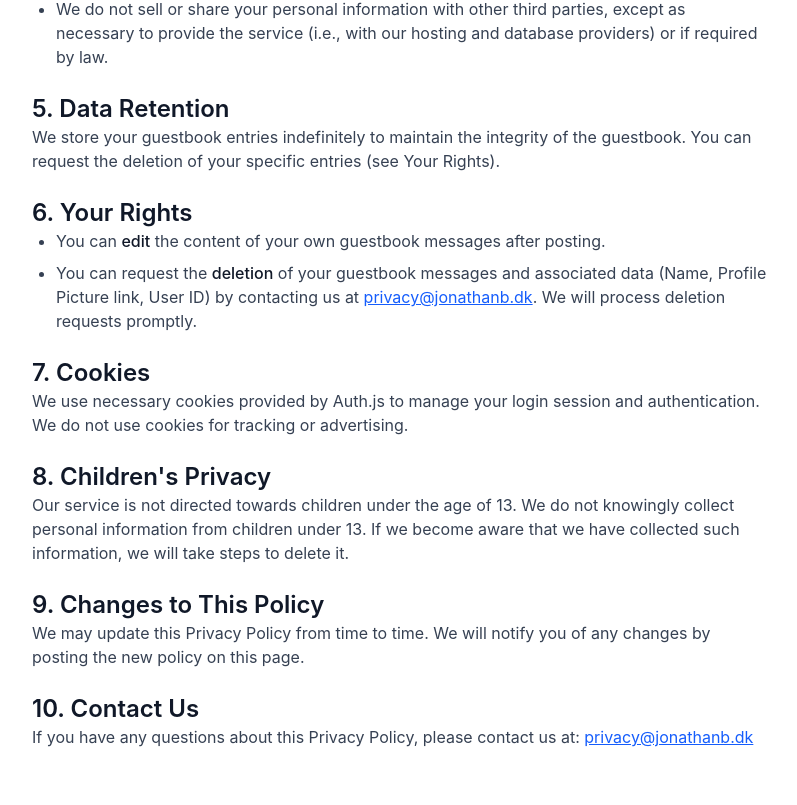
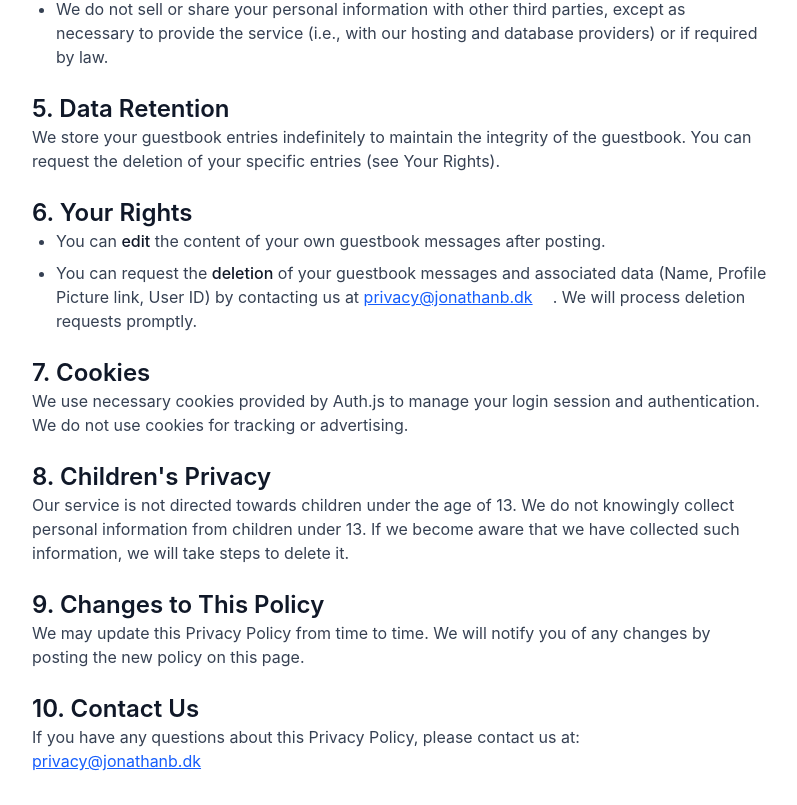
Before and after one commit to jonbng/folio, a Next.js app: page /privacy in a window 1280 px wide. Shown: the part 835-1640 px from the top of the page, without its empty margins (240-1037 px from the left). Before the commit the page ends 1616 px from the top, so only its background shows below. Built offline with nearby package versions, Linux system fonts and the light colour scheme.

Commit message:
email privacy

```diff
--- a/src/app/page.tsx
+++ b/src/app/page.tsx
@@ -12,6 +12,7 @@ import ProjectSidebar from "@/components/project-sidebar";
 import Link from "next/link";
 import { ContactButton } from "@/components/contact-button";
 import CTAButton from "@/components/cta-button";
+import { CopyEmailIcon } from "@/components/copy-email-icon";
 import XIcon from "@/components/XIcon";
 import { Toaster } from "@/components/ui/sonner";
 import GuestbookFull from "@/components/guestbookFull";
@@ -193,14 +194,7 @@ function HomeContent() {
                   <Linkedin size={24} />
                   <span className="sr-only">LinkedIn</span>
                 </Link>
-                <Link
-                  href="mailto:contact@jonathanb.dk"
-                  key="email-link"
-                  className="text-zinc-600 hover:text-zinc-900 transition-colors hover:scale-110"
-                >
-                  <Mail size={24} />
-                  <span className="sr-only">Email</span>
-                </Link>
+                <CopyEmailIcon key="email-link" />
               </nav>
             </header>
             <p className="absolute left-[-99999px]">
--- a/src/app/press-kit/page.tsx
+++ b/src/app/press-kit/page.tsx
@@ -3,6 +3,7 @@ import { ArrowLeft } from "lucide-react";
 import Image from "next/image";
 import { Button } from "@/components/ui/button";
 import { Metadata } from "next";
+import { EmailText } from "@/components/email-text";
 
 export const metadata: Metadata = {
   title: "Press Kit | Jonathan Bangert",
@@ -46,13 +47,7 @@ export default function PressKit() {
                 X
               </a>
               , and if you want to chat, you can reach him at{" "}
-              <a
-                href="mailto:contact@jonathanb.dk"
-                className="underline font-bold"
-              >
-                contact@jonathanb.dk
-              </a>
-              .
+              <EmailText type="contact" className="underline font-bold" />.
             </p>
           </div>
 
@@ -104,12 +99,7 @@ export default function PressKit() {
             <h2 className="text-2xl font-semibold mb-4">Contact</h2>
             <p className="text-zinc-600">
               For press inquiries, please contact:{" "}
-              <a
-                href="mailto:press@jonathanb.dk"
-                className="text-blue-600 hover:underline"
-              >
-                press@jonathanb.dk
-              </a>
+              <EmailText type="press" className="text-blue-600 hover:underline" />
             </p>
           </div>
         </section>
--- a/src/app/privacy/page.tsx
+++ b/src/app/privacy/page.tsx
@@ -1,6 +1,7 @@
 // Example usage: Place this in pages/privacy.jsx or import into another page
 
 import { Metadata } from "next";
+import { EmailText } from "@/components/email-text";
 
 export const metadata: Metadata = {
   title: "Privacy Policy | Jonathan Bangert",
@@ -8,8 +9,6 @@ export const metadata: Metadata = {
 };
 
 export default function PrivacyPolicy() {
-  const contactEmail = "privacy@jonathanb.dk";
-  const contactLink = `mailto:${contactEmail}`;
 
   return (
     <div className="prose mx-auto max-w-3xl px-4 py-8 text-gray-700 bg-white">
@@ -126,12 +125,7 @@ export default function PrivacyPolicy() {
           <strong className="font-medium text-gray-900">deletion</strong> of
           your guestbook messages and associated data (Name, Profile Picture
           link, User ID) by contacting us at{" "}
-          <a
-            href={contactLink}
-            className="text-blue-600 underline hover:text-blue-800"
-          >
-            {contactEmail}
-          </a>
+          <EmailText type="privacy" className="text-blue-600 underline hover:text-blue-800" />
           . We will process deletion requests promptly.
         </li>
       </ul>
@@ -167,12 +161,7 @@ export default function PrivacyPolicy() {
       <p>
         If you have any questions about this Privacy Policy, please contact us
         at:{" "}
-        <a
-          href={contactLink}
-          className="text-blue-600 underline hover:text-blue-800"
-        >
-          {contactEmail}
-        </a>
+        <EmailText type="privacy" className="text-blue-600 underline hover:text-blue-800" />
       </p>
     </div>
   );
--- a/src/components/contact-button.tsx
+++ b/src/components/contact-button.tsx
@@ -1,7 +1,9 @@
 "use client";
 
-import React, { useState, useEffect } from "react";
+import React, { useState, useEffect, useCallback } from "react";
 import { Button } from "./ui/button";
+import { Check } from "lucide-react";
+import { copyEmail, getEmail } from "@/lib/email";
 
 const cursors = [
   "default",
@@ -69,17 +71,31 @@ const useChangingCursor = () => {
 
 export const ContactButton: React.FC = () => {
   const cursor = useChangingCursor();
+  const [copied, setCopied] = useState(false);
+
+  const handleCopy = useCallback(async () => {
+    const ok = await copyEmail(getEmail);
+    if (ok) {
+      setCopied(true);
+      setTimeout(() => setCopied(false), 2000);
+    }
+  }, []);
 
   return (
     <Button
-      asChild
       variant="link"
       style={{ cursor }}
-      className="p-0 h-auto font-semibold hidden sm:inline-flex"
+      className="p-0 h-auto font-semibold hidden sm:inline-flex animate-underline"
+      onClick={handleCopy}
     >
-      <a href="mailto:contact@jonathanb.dk" className="animate-underline">
-        Let&apos;s Talk
-      </a>
+      {copied ? (
+        <span className="inline-flex items-center gap-1.5">
+          <Check className="w-3.5 h-3.5 text-emerald-600" />
+          <span className="text-emerald-600">Copied!</span>
+        </span>
+      ) : (
+        "Let\u2019s Talk"
+      )}
     </Button>
   );
 };
--- /dev/null
+++ b/src/components/copy-email-icon.tsx
@@ -0,0 +1,33 @@
+"use client";
+
+import { useState, useCallback } from "react";
+import { Mail, Check } from "lucide-react";
+import { copyEmail, getEmail } from "@/lib/email";
+
+export function CopyEmailIcon() {
+  const [copied, setCopied] = useState(false);
+
+  const handleCopy = useCallback(async () => {
+    const ok = await copyEmail(getEmail);
+    if (ok) {
+      setCopied(true);
+      setTimeout(() => setCopied(false), 2000);
+    }
+  }, []);
+
+  return (
+    <button
+      type="button"
+      onClick={handleCopy}
+      className="text-zinc-600 hover:text-zinc-900 transition-colors hover:scale-110"
+      aria-label="Copy email address"
+    >
+      {copied ? (
+        <Check size={24} className="text-emerald-600" />
+      ) : (
+        <Mail size={24} />
+      )}
+      <span className="sr-only">Copy Email</span>
+    </button>
+  );
+}
--- /dev/null
+++ b/src/components/email-text.tsx
@@ -0,0 +1,56 @@
+"use client";
+
+import { useState, useEffect, useCallback } from "react";
+import { Check, Copy } from "lucide-react";
+import { copyEmail, getEmail, getPressEmail, getPrivacyEmail } from "@/lib/email";
+
+const emailMap: Record<string, () => string> = {
+  contact: getEmail,
+  press: getPressEmail,
+  privacy: getPrivacyEmail,
+};
+
+interface EmailTextProps {
+  /** Key identifying which email to resolve: "contact" | "press" | "privacy" */
+  type: keyof typeof emailMap;
+  className?: string;
+}
+
+/** Renders an email address as text (client-only) with click-to-copy. */
+export function EmailText({ type, className = "" }: EmailTextProps) {
+  const emailFn = emailMap[type];
+  const [email, setEmail] = useState<string | null>(null);
+  const [copied, setCopied] = useState(false);
+
+  // Resolve email only on the client — never in SSR HTML
+  useEffect(() => {
+    setEmail(emailFn());
+  }, [emailFn]);
+
+  const handleCopy = useCallback(async () => {
+    const ok = await copyEmail(emailFn);
+    if (ok) {
+      setCopied(true);
+      setTimeout(() => setCopied(false), 2000);
+    }
+  }, [emailFn]);
+
+  return (
+    <button
+      type="button"
+      onClick={handleCopy}
+      className={`inline-flex items-center gap-1.5 group ${className}`}
+      aria-label="Copy email address"
+    >
+      <span suppressHydrationWarning>{email ?? "\u00A0"}</span>
+      {copied ? (
+        <Check className="w-3.5 h-3.5 text-emerald-600" />
+      ) : (
+        <Copy className="w-3.5 h-3.5 opacity-0 group-hover:opacity-60 transition-opacity duration-150 ease-out" />
+      )}
+      {copied ? (
+        <span className="text-xs text-emerald-600 font-medium">Copied!</span>
+      ) : null}
+    </button>
+  );
+}
--- a/src/components/press-showcase.tsx
+++ b/src/components/press-showcase.tsx
@@ -41,7 +41,7 @@ const pressItems: PressItem[] = [
   },
   {
     id: 2,
-    title: "Ung forsker nåede til tops igen (Mentioned)",
+    title: "Ung forsker nåede til tops igen",
     publication: "Sjællandske Nyhedder",
     date: "2024-04-24",
     image: "/sn.jpg",
--- /dev/null
+++ b/src/lib/email.ts
@@ -0,0 +1,35 @@
+// Email obfuscation utility.
+// The address is split into parts so scrapers can't regex a plain email
+// from the HTML source or JS bundles. It's only assembled at runtime
+// when a real user triggers an action.
+
+const _p = ["co", "nta", "ct"];
+const _d = ["jo", "nat", "han", "b"];
+const _t = "dk";
+
+export function getEmail(): string {
+  return `${_p.join("")}@${_d.join("")}.${_t}`;
+}
+
+const _pp = ["pr", "e", "ss"];
+
+export function getPressEmail(): string {
+  return `${_pp.join("")}@${_d.join("")}.${_t}`;
+}
+
+const _pv = ["pri", "va", "cy"];
+
+export function getPrivacyEmail(): string {
+  return `${_pv.join("")}@${_d.join("")}.${_t}`;
+}
+
+export async function copyEmail(
+  emailFn: () => string = getEmail,
+): Promise<boolean> {
+  try {
+    await navigator.clipboard.writeText(emailFn());
+    return true;
+  } catch {
+    return false;
+  }
+}
```
